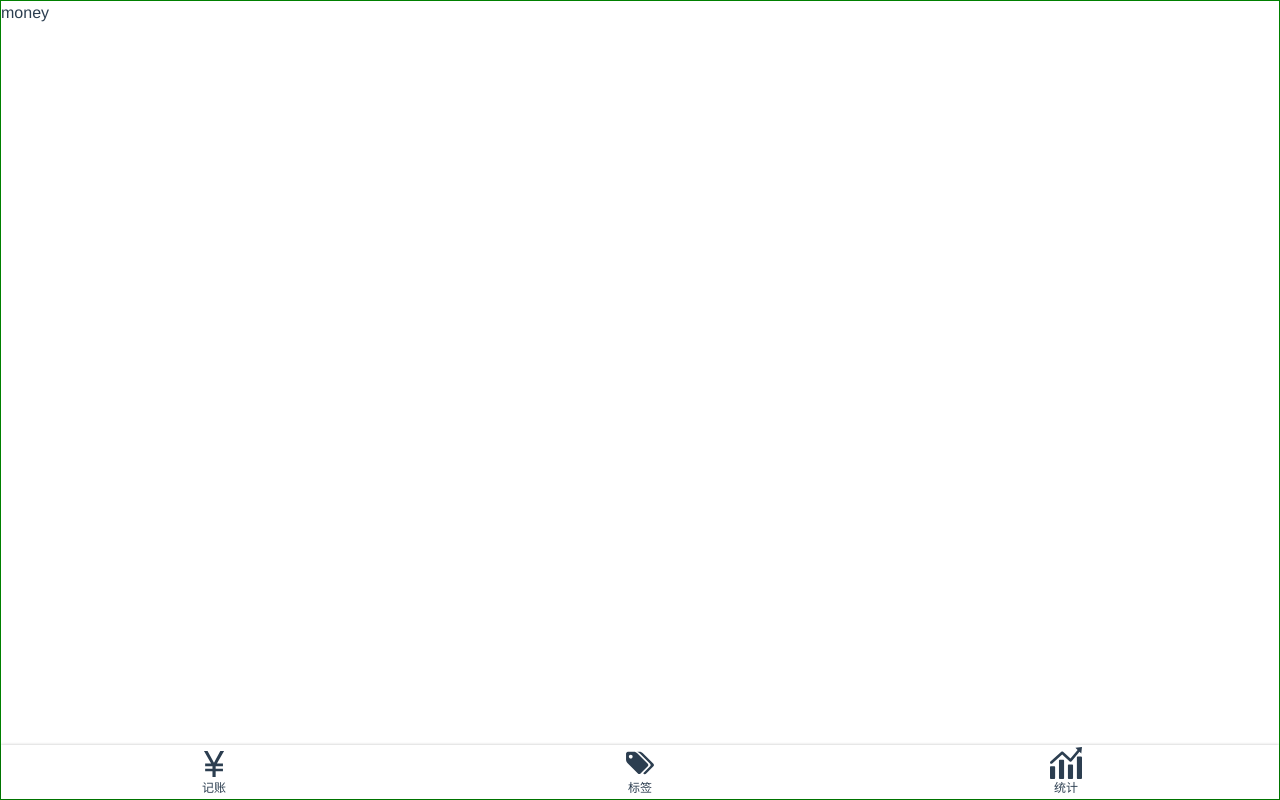
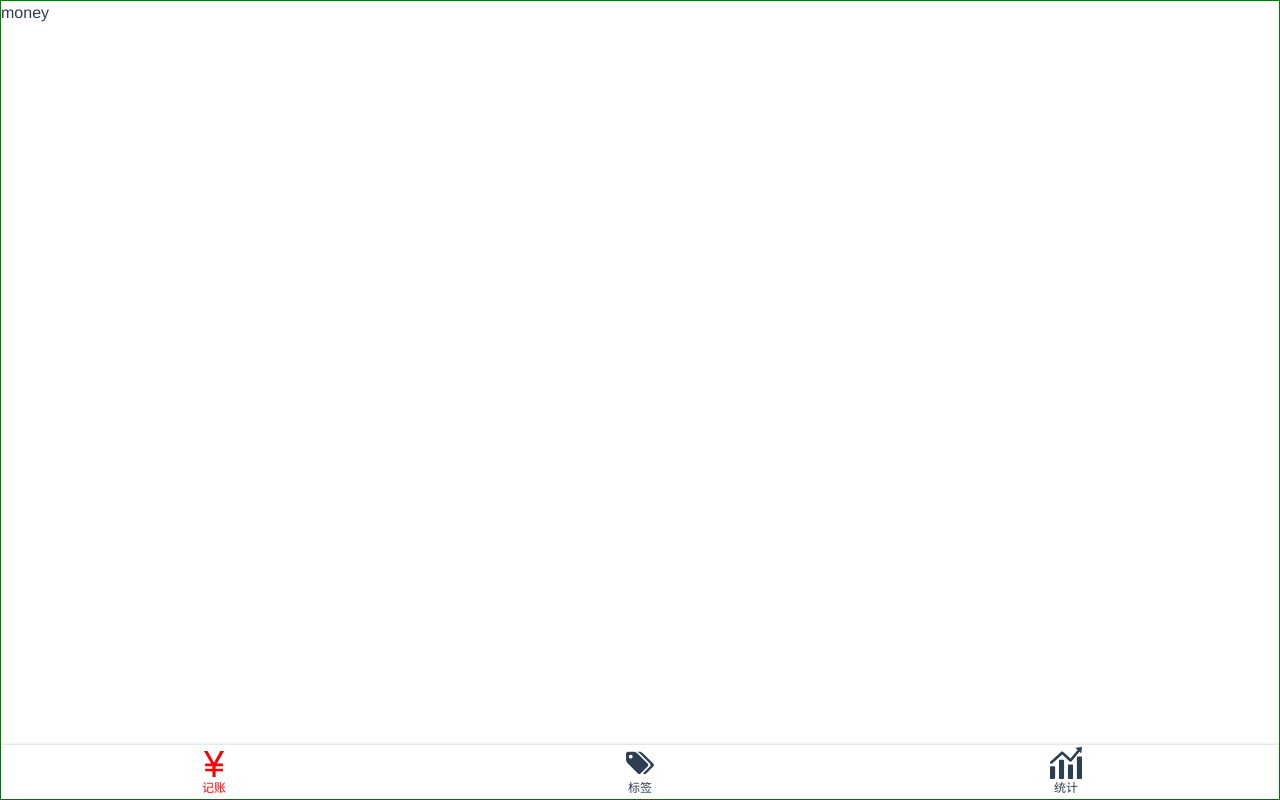
Before and after one commit to BOBOlife/packet-life, a Vue app: page /#/money in a window 1280 px wide. Built offline with nearby package versions, Linux system fonts and the light colour scheme.

Commit message:
解决了 svg 自带 fill 属性的问题

```diff
--- a/package.json
+++ b/package.json
@@ -37,6 +37,7 @@
     "sass": "^1.26.5",
     "sass-loader": "^8.0.2",
     "svg-sprite-loader": "^5.0.0",
+    "svgo-loader": "^2.2.1",
     "typescript": "~3.9.3",
     "vue-template-compiler": "^2.6.11"
   },
--- a/public/index.html
+++ b/public/index.html
@@ -3,7 +3,7 @@
   <head>
     <meta charset="utf-8">
     <meta http-equiv="X-UA-Compatible" content="IE=edge">
-    <meta name="viewport" content="width=device-width,initial-scale=1.0">
+    <meta name="viewport" content="width=device-width,initial-scale=1,maximum-scale=1,user-scalable=no, viewport-fit=cover">
     <link rel="icon" href="<%= BASE_URL %>favicon.ico">
     <title><%= htmlWebpackPlugin.options.title %></title>
   </head>
--- a/src/components/Nav.vue
+++ b/src/components/Nav.vue
@@ -1,14 +1,14 @@
 <template>
   <nav>
-    <router-link to="/" class="item">
+    <router-link to="/money" class="item" active-class="selected">
       <Icon name="money"/>
       记账
     </router-link>
-    <router-link to="/labels" class="item">
+    <router-link to="/labels" class="item" active-class="selected">
       <Icon name="label"/>
       标签
     </router-link>
-    <router-link to="/statistics" class="item">
+    <router-link to="/statistics" class="item" active-class="selected">
       <Icon name="statistics"/>
       统计
     </router-link>
@@ -39,6 +39,9 @@
         height: 32px;
       }
     }
+    > .item.selected{
+      color: red;
+    }
 
 
   }
--- a/vue.config.js
+++ b/vue.config.js
@@ -11,6 +11,8 @@
       .test(/\.svg$/)
       .include.add(dir).end()//包含icons目录
       .use('svg-sprite-loader').loader('svg-sprite-loader').options({extract: false}).end()
+      .use('svgo-loader').loader('svgo-loader')
+      .tap(options => ({...options,plugins:[{removeAttrs:{attr:'fill'}}]})).end()
     config.plugin('svg-sprite').use(require('svg-sprite-loader/plugin'), [{plainSprite: true}])
     config.module.rule('svg').exclude.add(dir)//其它 svg loader 排除 icons目录
   }
```
Also changed, not shown: 1 other file (tests, documents, lock files or other folders).
